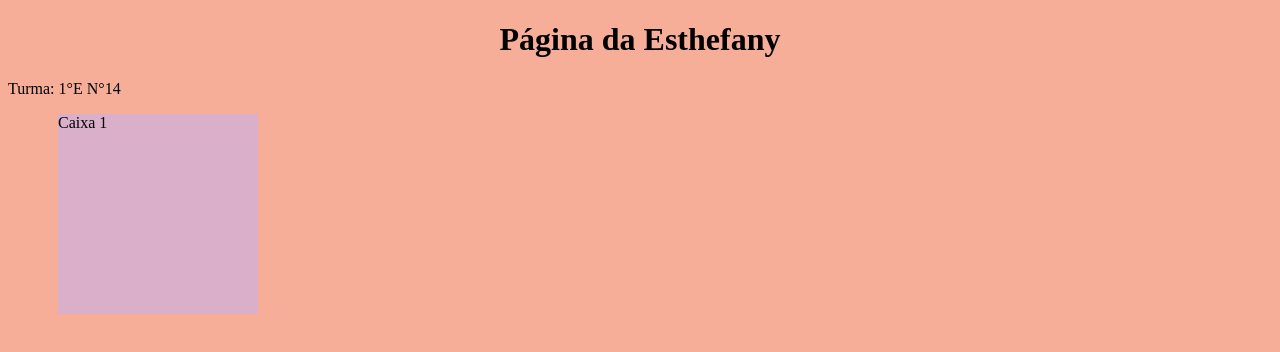
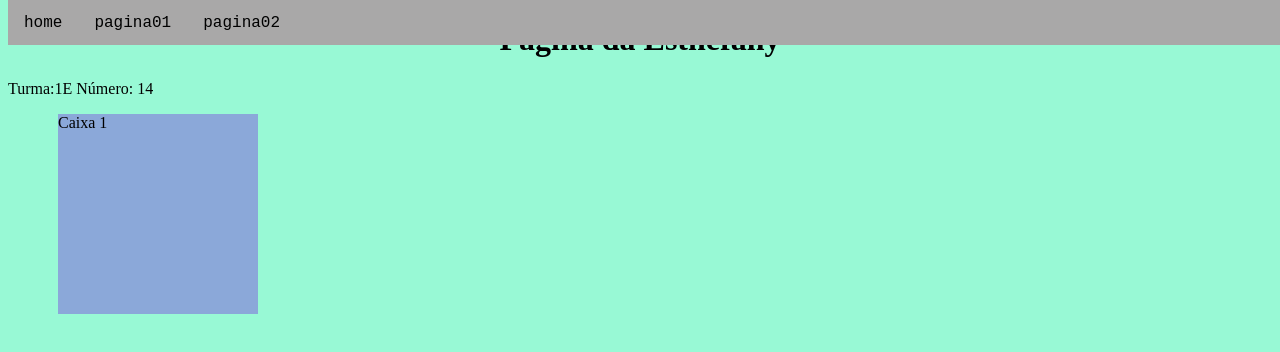
Before and after one commit to sthnicolle777/primeiroe_2t, a plain HTML site: page index.html in a window 1280 px wide. Drawn offline with Linux system fonts and the light colour scheme.

Commit message:
Aula 10/08

```diff
--- a/estilo.css
+++ b/estilo.css
@@ -1,13 +1,45 @@
 body {
-  background: #f6ae99;
+  background: rgb(152, 249, 213);
 }
 h1 {
   text-align: center;
 }
+/*
+   position: absolute;
+   position: fixed;
+   position: sticky;
+*/
 .caixa1 {
-  position: relative;
-  width: 200px;
-  height: 200px;
-  background: #d9afca;
-  left: 50px;
+   position: relative;
+   width: 200px;
+   height: 200px;
+   background: #8ba8d9;
+   left: 50px;
 }
+.menuPrincipal {
+  position: absolute;
+  background: rgb(169, 168, 168);
+  width: 100%;
+  height: 45px;
+  top: 0;
+}
+nav ul {
+  list-style-type: none;
+  margin: 0;
+  padding: 0;
+  overflow: 0;
+}
+li {
+  float: left;
+}
+li a {
+  display: block;
+  color: rgb(0, 0, 0);
+  text-align: center;
+  padding: 14px 16px;
+  text-decoration: none;
+  font-family: 'Courier New', Courier, monospace;
+}
+li a:hover {
+  background: rgba(47, 6, 228, 0.185);
+}
--- a/index.html
+++ b/index.html
@@ -2,15 +2,25 @@
 <html lang="pt-br" dir="ltr">
   <head>
     <meta charset="utf-8">
-    <title>Aluna Esthefany Villa Nova</title>
+    <title>Esthefany</title>
     <link rel="stylesheet" href="estilo.css">
   </head>
   <body>
+    <div class="menuPrincipal">
+      <nav>
+        <ul>
+          <li><a href="index.html">home</a></li>
+          <li><a href="pagina01.html">pagina01</a></li>
+          <li><a href="pagina02.html">pagina02</a></li>
+        </ul>
+      </nav>
+    </div>
     <h1>Página da Esthefany</h1>
-    <p>Turma: 1°E N°14</p>
+    <p>Turma:1E      Número: 14</p>
+
     <div class="caixa1">
       Caixa 1
+    </div>
 
-    </div>
   </body>
 </html>
```
Also changed, not shown: pagina01.html (+2 -4 lines), pagina02.html (+9 -3 lines), 1 other file.
